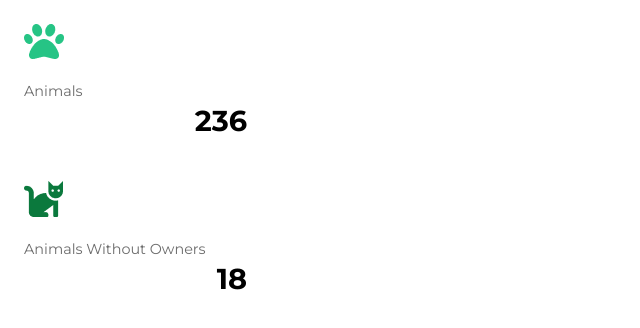
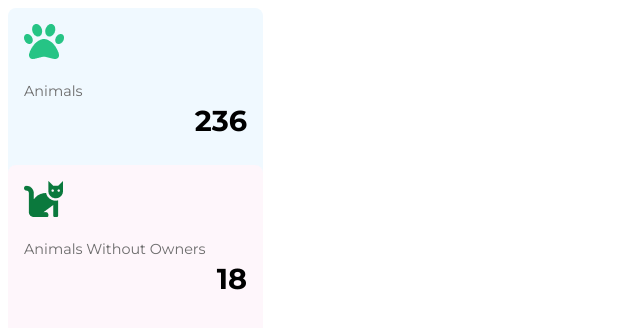
Before and after one commit to BlueTeam-2challenge/2challenge-front, a React (Vite) app: page / in a window 1280 px wide. Shown: the top 328 px of the page, without its empty margins (0-640 px from the left). Built offline with nearby package versions, Linux system fonts and the light colour scheme.

Commit message:
feat (card component) adding a color property

```diff
--- a/src/App.tsx
+++ b/src/App.tsx
@@ -3,8 +3,8 @@ import CardPage from "./pages/dashboard/components/CardPage";
 function App() {
   return (
     <>
-      <CardPage icon="src\assets\images\icone-pata.png" title="Animals" quantity={236} />
-      <CardPage icon="src\assets\images\cat-icon.png" title="Animals Without Owners" quantity={18} />
+      <CardPage icon="src\assets\images\icone-pata.png" title="Animals" quantity={236} color="#F0F9FF" />
+      <CardPage icon="src\assets\images\cat-icon.png" title="Animals Without Owners" quantity={18} color="#FEF6FB" />
     </>
   );
 }
--- a/src/pages/dashboard/components/CardPage.css
+++ b/src/pages/dashboard/components/CardPage.css
@@ -1,5 +1,6 @@
 .card {
     padding: 1rem;
+    border-radius: 0.5rem;
 }
 
 .mb-2 {
--- a/src/pages/dashboard/components/CardPage.tsx
+++ b/src/pages/dashboard/components/CardPage.tsx
@@ -3,6 +3,10 @@ import './CardPage.css';
 import { CardProps } from './types';
 
 const CardPage = (props: CardProps) => {
+
+  const cardColor = {
+    backgroundColor: props.color
+  }
 
   return (
     <div>
@@ -10,7 +14,7 @@ const CardPage = (props: CardProps) => {
         <Col sm
           className="mb-2"
         >
-          <Card>
+          <Card style={cardColor}>
             <Card.Img
               className="card-icon"
               variant="top"
--- a/src/pages/dashboard/components/types.ts
+++ b/src/pages/dashboard/components/types.ts
@@ -2,5 +2,6 @@
 export interface CardProps {
     icon: string,
     title: string,
-    quantity: number
+    quantity: number,
+    color: string
 }
```
